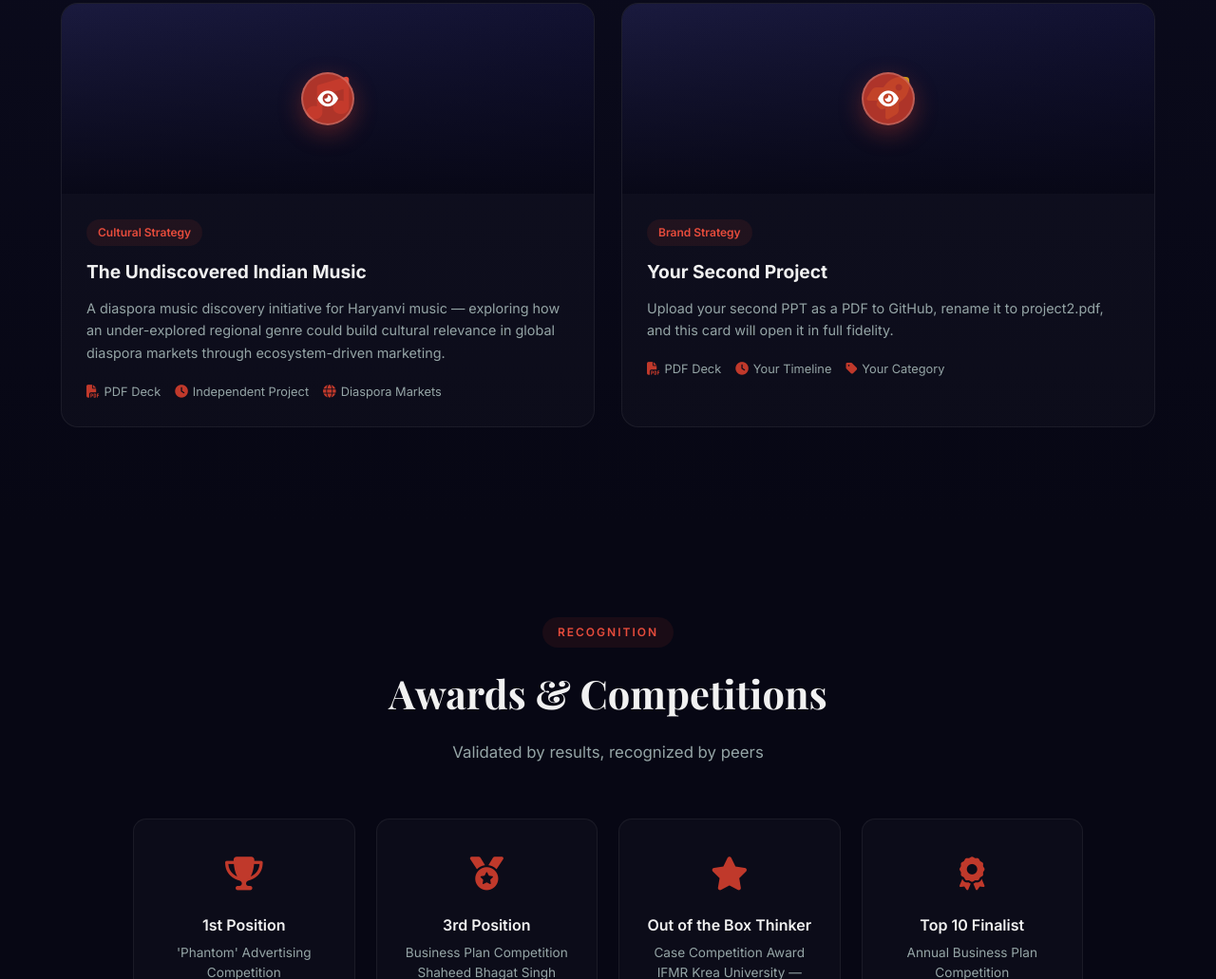
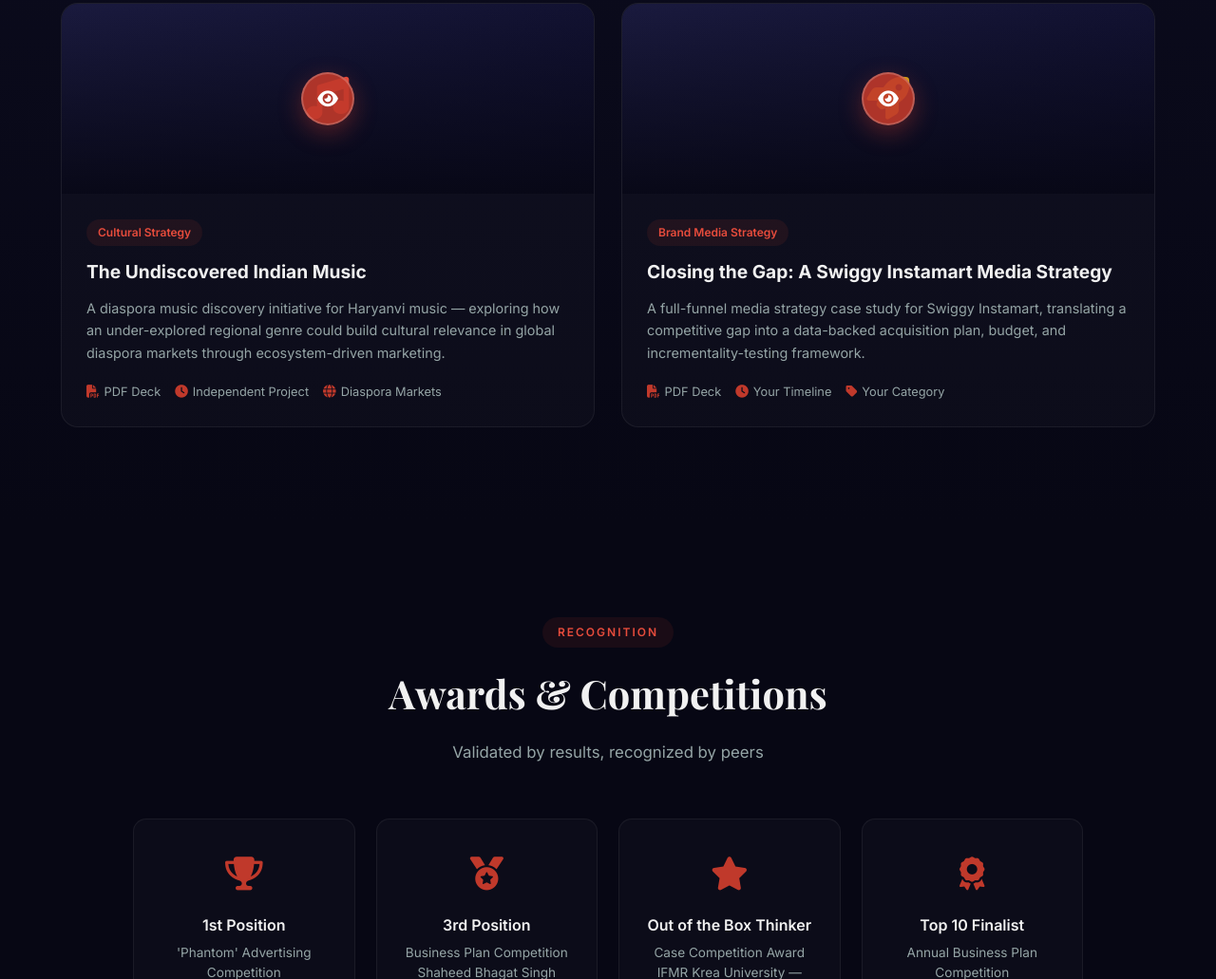
Before and after one commit to manyaagupta/Manya_Gupta-Portfolio, a plain HTML site: page index.html in a window 1280 px wide. Shown: the part 5617-6648 px from the top of the page at 95% size. Drawn offline with nearby package versions, Linux system fonts and the light colour scheme.

Commit message:
Update index.html

```diff
--- a/index.html
+++ b/index.html
@@ -798,15 +798,15 @@
             </div>
 
             <!-- Project 2 -->
-            <div class="project-card animate-on-scroll" onclick="openPDF('project2')">
+            <div class="project-card animate-on-scroll" onclick="openPDF('swiggy')">
                 <div class="project-image">
                     <i class="fas fa-rocket" style="color: #d4a017; z-index: 1;"></i>
                     <div class="play-btn"><i class="fas fa-eye"></i></div>
                 </div>
                 <div class="project-content">
-                    <span class="project-tag">Brand Strategy</span>
-                    <h3 class="project-title">Your Second Project</h3>
-                    <p class="project-desc">Upload your second PPT as a PDF to GitHub, rename it to project2.pdf, and this card will open it in full fidelity.</p>
+                    <span class="project-tag">Brand Media Strategy</span>
+                    <h3 class="project-title">Closing the Gap: A Swiggy Instamart Media Strategy</h3>
+                    <p class="project-desc">A full-funnel media strategy case study for Swiggy Instamart, translating a competitive gap into a data-backed acquisition plan, budget, and incrementality-testing framework.</p>
                     <div class="project-meta">
                         <span><i class="fas fa-file-pdf"></i> PDF Deck</span>
                         <span><i class="fas fa-clock"></i> Your Timeline</span>
@@ -937,7 +937,7 @@
         // ===== PDF MODAL =====
         const pdfFiles = {
             diaspora: { file: 'diaspora.pdf', title: 'The Undiscovered Indian Music — Diaspora Strategy Deck' },
-            project2: { file: 'project2.pdf', title: 'Project 2 — Add Your Title' }
+            swiggy: { file: 'swiggy.pdf', title: 'Winning The Next 10 Million Users' }
         };
 
         function openPDF(projectId) {
```
